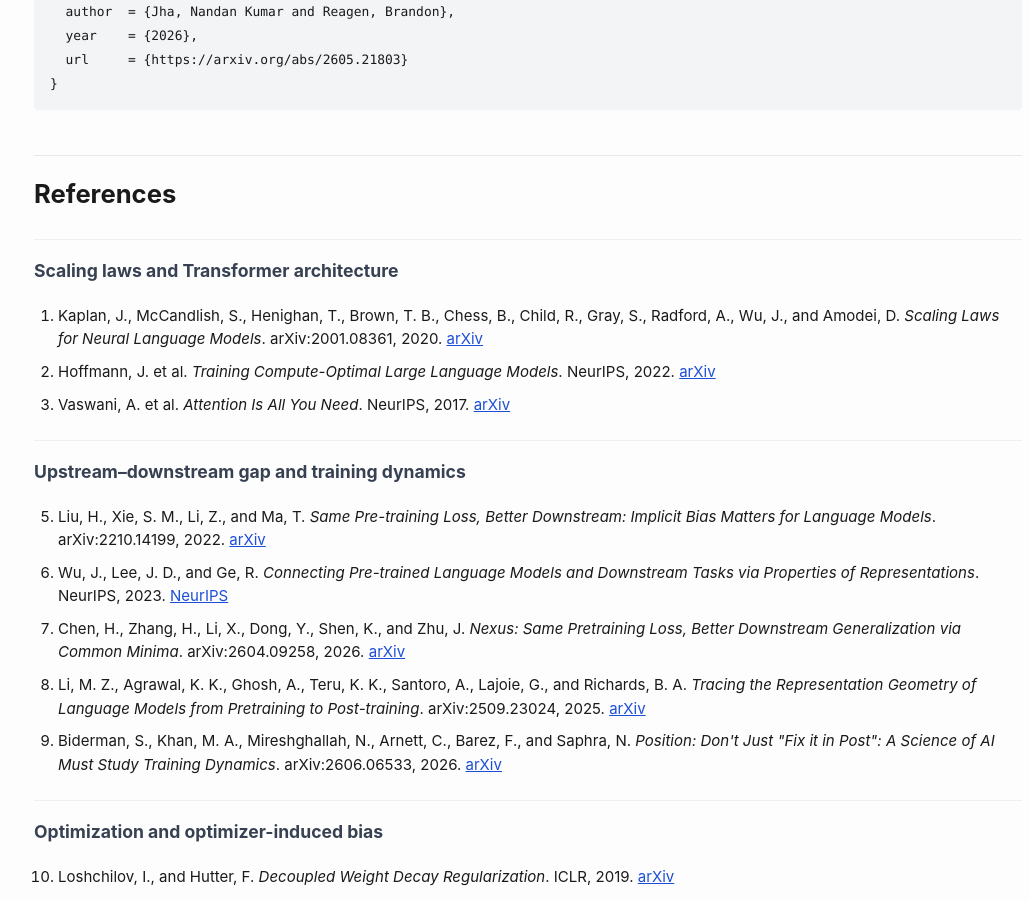
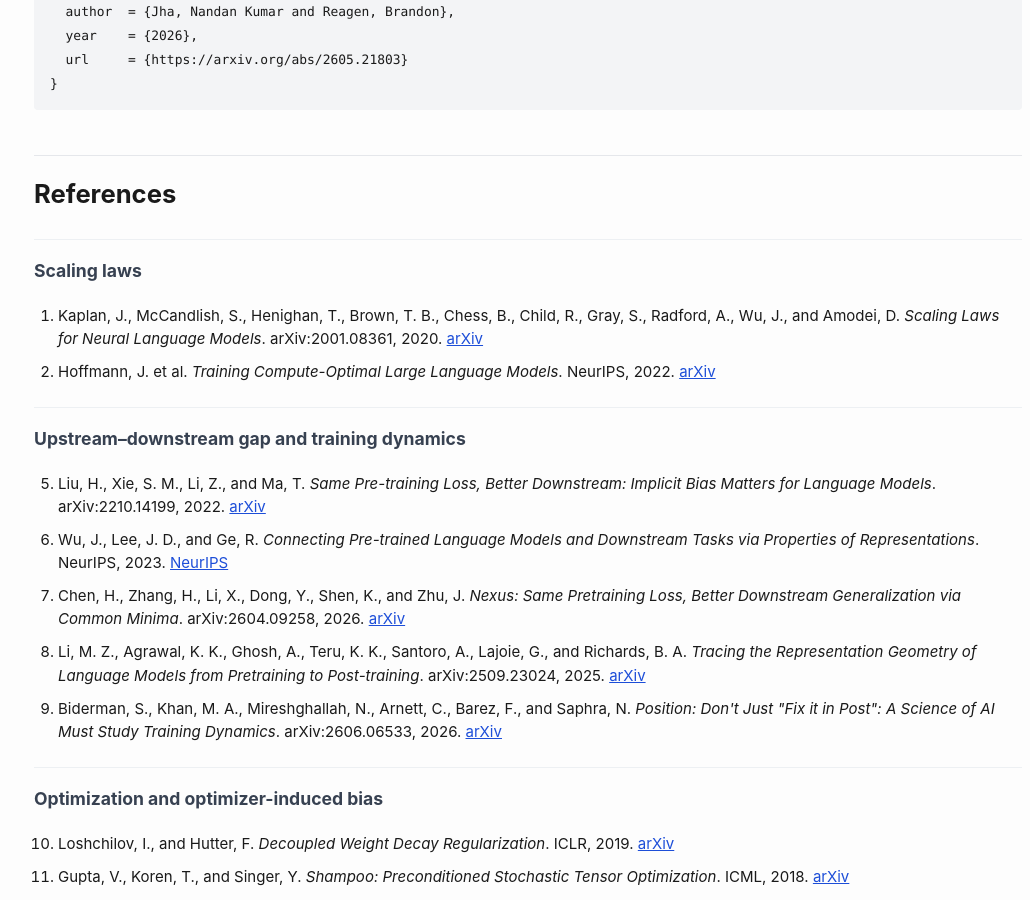
Before and after one commit to optimizer-scaling-laws/optimizer-scaling-laws.github.io, a Jekyll site: the page built from _posts/2026-06-18-architecture-creates-capacity-optimizers-realize-it.md, in a window 1280 px wide and 900 px high, scrolled down 16972 px. Shown: the whole window, without its empty margins (112-1142 px from the left). Built offline with Jekyll 4.4.1, drawn with Linux system fonts in a browser that asks for light colours.

Commit message:
Updated reference 2nd time

```diff
--- a/_posts/2026-06-18-architecture-creates-capacity-optimizers-realize-it.md
+++ b/_posts/2026-06-18-architecture-creates-capacity-optimizers-realize-it.md
@@ -564,13 +564,12 @@
 
 <div class="references">
 
-<h3>Scaling laws and Transformer architecture</h3>
+<h3>Scaling laws</h3>
 
 <ol class="references-list">
   <li>Kaplan, J., McCandlish, S., Henighan, T., Brown, T. B., Chess, B., Child, R., Gray, S., Radford, A., Wu, J., and Amodei, D. <em>Scaling Laws for Neural Language Models</em>. arXiv:2001.08361, 2020. <a href="https://arxiv.org/abs/2001.08361" target="_blank" rel="noopener noreferrer">arXiv</a></li>
   <li>Hoffmann, J. et al. <em>Training Compute-Optimal Large Language Models</em>. NeurIPS, 2022. <a href="https://arxiv.org/abs/2203.15556" target="_blank" rel="noopener noreferrer">arXiv</a></li>
-  <li>Vaswani, A. et al. <em>Attention Is All You Need</em>. NeurIPS, 2017. <a href="https://arxiv.org/abs/1706.03762" target="_blank" rel="noopener noreferrer">arXiv</a></li>
-</ol>
+  </ol>
 
 <h3>Upstream–downstream gap and training dynamics</h3>
 
```
